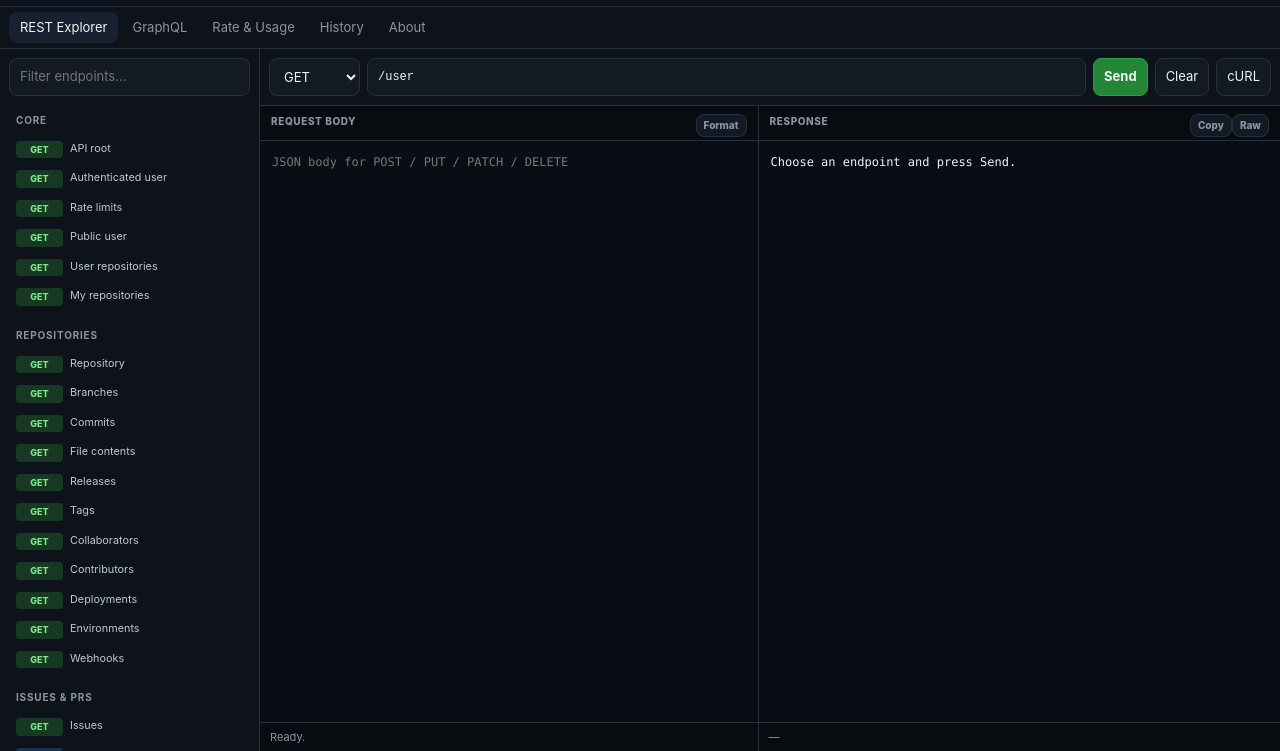
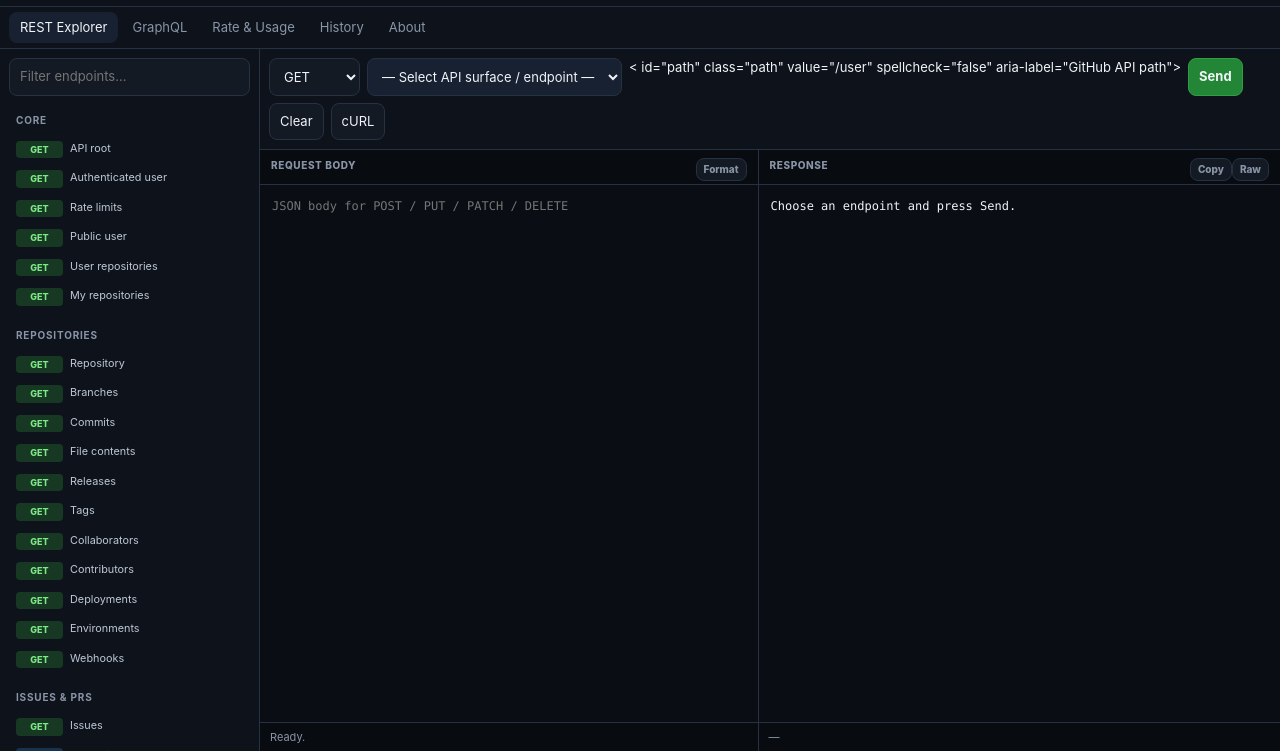
Before and after one commit to amanuel845/jafhub, a website: page public/index.html in a window 1280 px wide. Shown: the part 49-800 px from the top of the page. Drawn offline with Linux system fonts and the light colour scheme; no server answers.

Commit message:
Update index.html

```diff
--- a/public/index.html
+++ b/public/index.html
@@ -7,6 +7,19 @@
 <meta name="theme-color" content="#080b10">
 <title>jafhub-full · GitHub API Playground</title>
 <link rel="stylesheet" href="./style.css">
+<style>
+  /* Local tweaks for the preset dropdown; keeps it from dominating the bar. */
+  #preset {
+    max-width: 340px;
+    min-width: 180px;
+    background: var(--p3);
+  }
+  #preset optgroup { color: var(--m); font-style: normal; }
+  #preset option { color: var(--t); }
+  @media (max-width: 850px) {
+    #preset { max-width: none; flex: 1 1 100%; }
+  }
+</style>
 </head>
 <body>
 <header>
@@ -31,17 +44,24 @@
   <aside class="side" id="side"></aside>
   <main class="main">
 
-    <section id="v-rest" class="view active">
+    <inputsection id="v-rest" class="view active">
       <div class="bar">
         <select id="method" aria-label="HTTP method">
           <option>GET</option><option>POST</option><option>PUT</option>
           <option>PATCH</option><option>DELETE</option><option>HEAD</option>
         </select>
-        <input id="path" class="path" value="/user" spellcheck="false" aria-label="GitHub API path">
+
+        <select id="preset" aria-label="API surface and endpoint">
+          <option value="">— Select API surface / endpoint —</option>
+        </select>
+
+        < id="path" class="path" value="/user" spellcheck="false" aria-label="GitHub API path">
+
         <button id="send" class="primary">Send</button>
         <button id="clearBody">Clear</button>
         <button id="snippet">cURL</button>
       </div>
+
       <div class="workspace">
         <div class="pane">
           <div class="title">REQUEST BODY <button id="fmt">Format</button></div>
```
